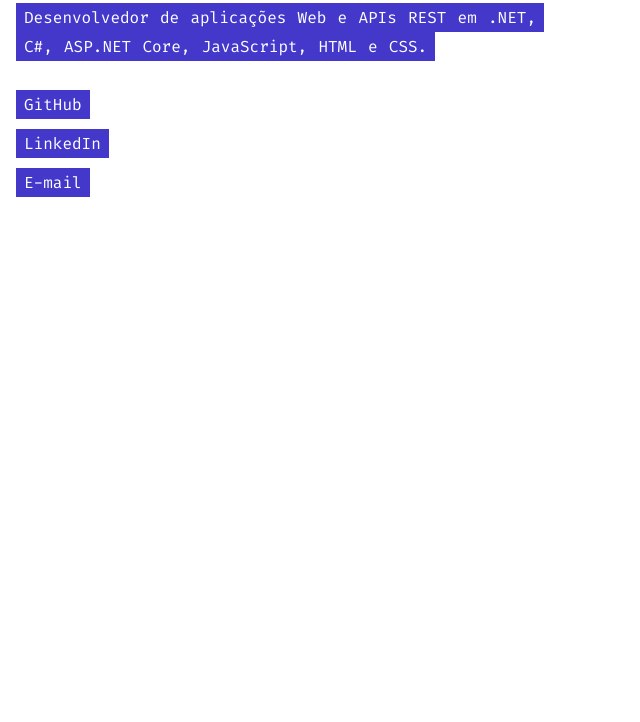
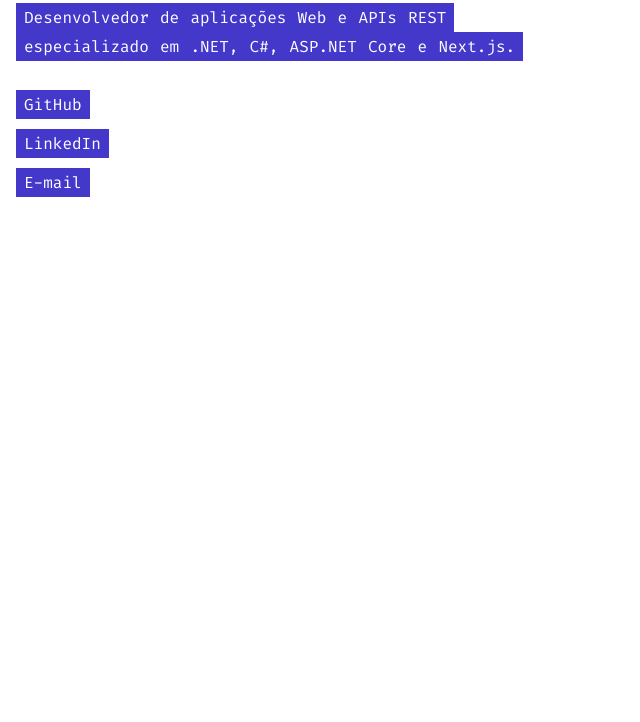
Before and after one commit to regissoares/regissoares.com.br, a plain HTML site: page index.html in a window 1280 px wide. Shown: the part 78-800 px from the top of the page, without its empty margins (0-640 px from the left). Drawn offline with Linux system fonts and the light colour scheme.

Commit message:
feat: update homepage description content

```diff
--- a/index.html
+++ b/index.html
@@ -4,13 +4,13 @@
     <meta charset="UTF-8">
     <title>Régis Soares | Desenvolvedor</title>
     <meta name="viewport" content="width=device-width, initial-scale=1.0">
-    <meta name="description" content="Desenvolvedor de aplicações Web e APIs REST em .NET, C#, ASP.NET Core, JavaScript, HTML e CSS.">
+    <meta name="description" content="Desenvolvedor de aplicações Web e APIs REST especializado em .NET, C#, ASP.NET Core e Next.js.">
     <meta name="robots" content="index,follow">
     <meta name="author" content="Régis Soares">
     <meta name="theme-color" content="#4338CA">
     <meta property="og:url" content="https://regissoares.com.br">
     <meta property="og:title" content="Régis Soares | Desenvolvedor">
-    <meta property="og:description" content="Desenvolvedor de aplicações Web e APIs REST em .NET, C#, ASP.NET Core, JavaScript, HTML e CSS.">
+    <meta property="og:description" content="Desenvolvedor de aplicações Web e APIs REST especializado em .NET, C#, ASP.NET Core e Next.js.">
     <meta property="og:type" content="website">
     <meta property="og:site_name" content="Régis Soares">
     <meta property="og:locale" content="pt_BR">
@@ -35,7 +35,7 @@
         <h1>Régis Soares</h1>
       </header>
       <section aria-label="Sobre">
-        <p>Desenvolvedor de aplicações Web e APIs REST em .NET, C#, ASP.NET Core, JavaScript, HTML e CSS.</p>
+        <p>Desenvolvedor de aplicações Web e APIs REST especializado em .NET, C#, ASP.NET Core e Next.js.</p>
       </section>
       <nav aria-label="Redes sociais e contato">
         <ul>
```
